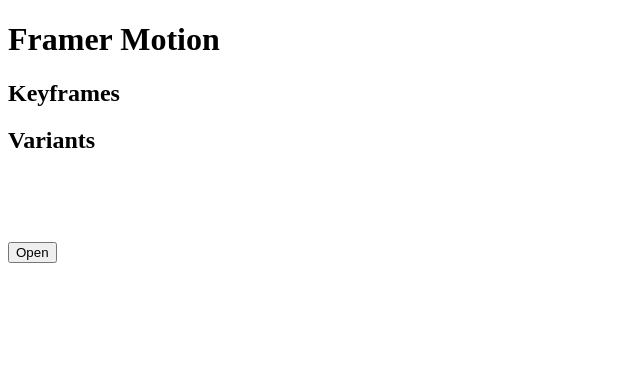
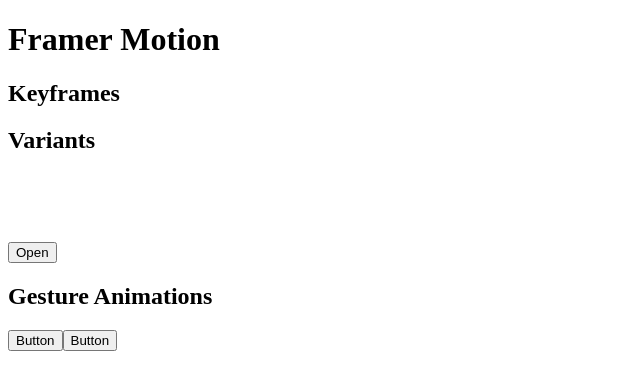
Before and after one commit to emanuelefavero/framer-motion, a Next.js app: page / in a window 1280 px wide. Shown: the top 390 px of the page, without its empty margins (0-640 px from the left). Built offline with nearby package versions, Linux system fonts and the light colour scheme.

Commit message:
add gesture animations

```diff
--- a/app/globals.css
+++ b/app/globals.css
@@ -1,6 +1,14 @@
 @tailwind base;
 @tailwind components;
 @tailwind utilities;
+
+* {
+  box-sizing: border-box;
+  margin: 0;
+  padding: 0;
+
+  margin-bottom: 0.3rem;
+}
 
 body {
   display: flex;
@@ -9,3 +17,17 @@
   align-items: center;
   padding: 1rem;
 }
+
+button {
+  background-color: #4f46e5;
+  color: #fff;
+  padding: 0.25rem;
+
+  margin-bottom: 0.3rem;
+}
+
+h1 {
+  font-weight: 700;
+  font-size: 1.25rem /* 20px */;
+  line-height: 1.75rem /* 28px */;
+}
--- a/app/page.tsx
+++ b/app/page.tsx
@@ -13,7 +13,7 @@
 
   return (
     <>
-      <h1 className='font-bold text-xl'>Framer Motion</h1>
+      <h1>Framer Motion</h1>
 
       <h2>Keyframes</h2>
       <motion.div
@@ -35,13 +35,22 @@
         <p>Item 2</p>
       </motion.nav>
       <button
-        className='bg-indigo-600 text-white p-1'
         onClick={() => {
           setIsOpen(!isOpen)
         }}
       >
         {isOpen ? 'Close' : 'Open'}
       </button>
+
+      <h2>Gesture Animations</h2>
+      <motion.button whileHover={{ scale: 1.1 }} whileTap={{ scale: 0.9 }}>
+        Button
+      </motion.button>
+
+      {/* The same button effect can be accomplished with tailwind or css like this: */}
+      <button className='hover:scale-110 active:scale-90 transition-transform duration-200'>
+        Button
+      </button>
     </>
   )
 }
```
